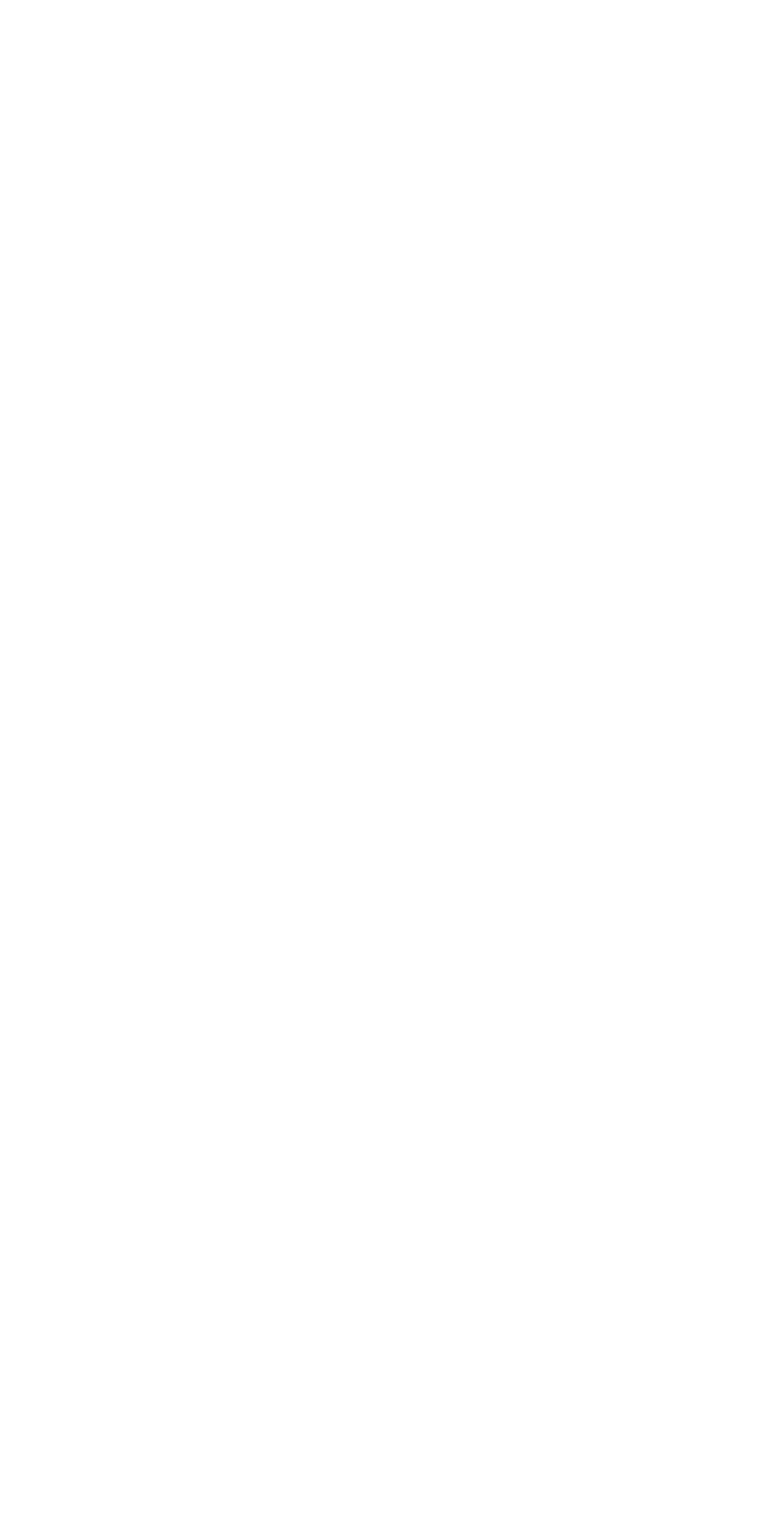
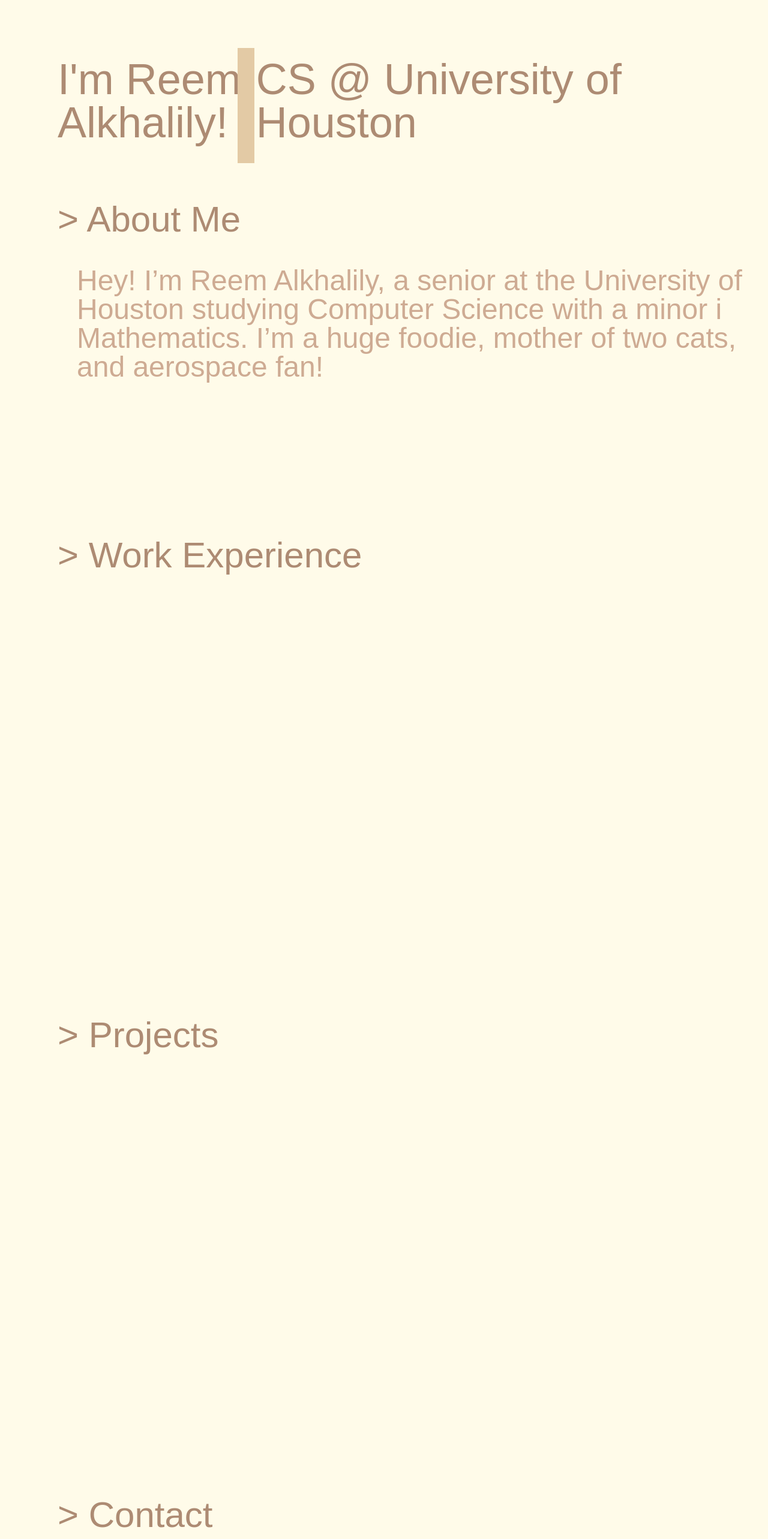
Before and after one commit to Jynxae/Portfolio, a React (Create React App) app: page /main in a window 1280 px wide. Before the commit this address had no page. Shown: the top 2566 px of the page at 60% size. Before the commit the page ends 800 px from the top, so only its background shows below. Built offline with nearby package versions, Linux system fonts and the light colour scheme; a web font is replaced by a local one.

Commit message:
Set up pages, uploaded headers and filled in About Me.jsx

```diff
--- a/src/App.jsx
+++ b/src/App.jsx
@@ -2,14 +2,14 @@ import "./App.css";
 import React from "react";
 import { BrowserRouter as Router, Route, Routes } from "react-router-dom";
 import Opening from "./pages/Opening";
-import About from "./pages/About";
+import Main from "./main"; // Import Main component
 
 function App() {
   return (
     <Router>
       <Routes>
         <Route path="/" element={<Opening />} />
-        <Route path="/about" element={<About />} />
+        <Route path="/main" element={<Main />} />
       </Routes>
     </Router>
   );
--- /dev/null
+++ b/src/main.js
@@ -0,0 +1,19 @@
+import React from "react";
+import About from "./pages/About";
+import Experience from "./pages/Experience";
+import Projects from "./pages/Projects";
+import Contact from "./pages/Contact";
+
+
+function Main() {
+  return (
+    <div>
+      <About />
+      <Experience />
+      <Projects />
+      <Contact />
+    </div>
+  );
+}
+
+export default Main;
--- a/src/pages/About.jsx
+++ b/src/pages/About.jsx
@@ -3,9 +3,20 @@ import React from "react";
 function About() {
   return (
     <div className="bg-[#FFFBE9] h-screen w-screen">
-      <h1 className="text-[#AD8B73] text-7xl">
+      <h1 className="text-[#AD8B73] text-7xl pt-24 pl-24">
         I'm Reem <br></br>Alkhalily!
       </h1>
+      <div className="absolute h-48 w-7 bg-[#E3CAA5] left-96 top-20 ml-3"></div>
+      <h1 className="absolute text-[#AD8B73] text-7xl left-1/3 top-24">
+        CS @ University of <br></br>Houston
+      </h1>
+
+      <h2 className="text-[#AD8B73] text-6xl pt-24 pl-24">&gt; About Me</h2>
+      <p className="text-[#CEAB93] text-5xl pl-32 pt-12">
+        Hey! I’m Reem Alkhalily, a senior at the University of <br></br>Houston
+        studying Computer Science with a minor i<br></br> Mathematics. I’m a
+        huge foodie, mother of two cats, <br></br>and aerospace fan!
+      </p>
     </div>
   );
 }
--- /dev/null
+++ b/src/pages/Contact.jsx
@@ -0,0 +1,11 @@
+import React from "react";
+
+function Contact() {
+  return (
+    <div className="bg-[#FFFBE9] h-screen w-screen">
+      <h2 className="text-[#AD8B73] text-6xl pt-24 pl-24">&gt; Contact</h2>
+    </div>
+  );
+}
+
+export default Contact;
--- /dev/null
+++ b/src/pages/Experience.jsx
@@ -0,0 +1,13 @@
+import React from "react";
+
+function Experience() {
+  return (
+    <div className="bg-[#FFFBE9] h-screen w-screen">
+      <h2 className="text-[#AD8B73] text-6xl pt-24 pl-24">
+        &gt; Work Experience
+      </h2>
+    </div>
+  );
+}
+
+export default Experience;
--- a/src/pages/Opening.jsx
+++ b/src/pages/Opening.jsx
@@ -7,7 +7,7 @@ function Opening() {
   const handleKeyDown = (e) => {
     if (e.key === "Enter") {
       if (input === ".run") {
-        window.location.href = "/About";
+        window.location.href = "/main";
       }
     }
   };
--- a/src/pages/Projects.jsx
+++ b/src/pages/Projects.jsx
@@ -1,9 +1,11 @@
 import React from "react";
-import Museum from "../Images/Museum.jpg"; // Import your image file
-import PiplupSite from "../Images/piplup.png"; // Import your image file
 
 function Projects() {
-  return <div className="bg-[#FFFBE9] h-screen w-screen"></div>;
+  return (
+    <div className="bg-[#FFFBE9] h-screen w-screen">
+      <h2 className="text-[#AD8B73] text-6xl pt-24 pl-24">&gt; Projects</h2>
+    </div>
+  );
 }
 
 export default Projects;
```
